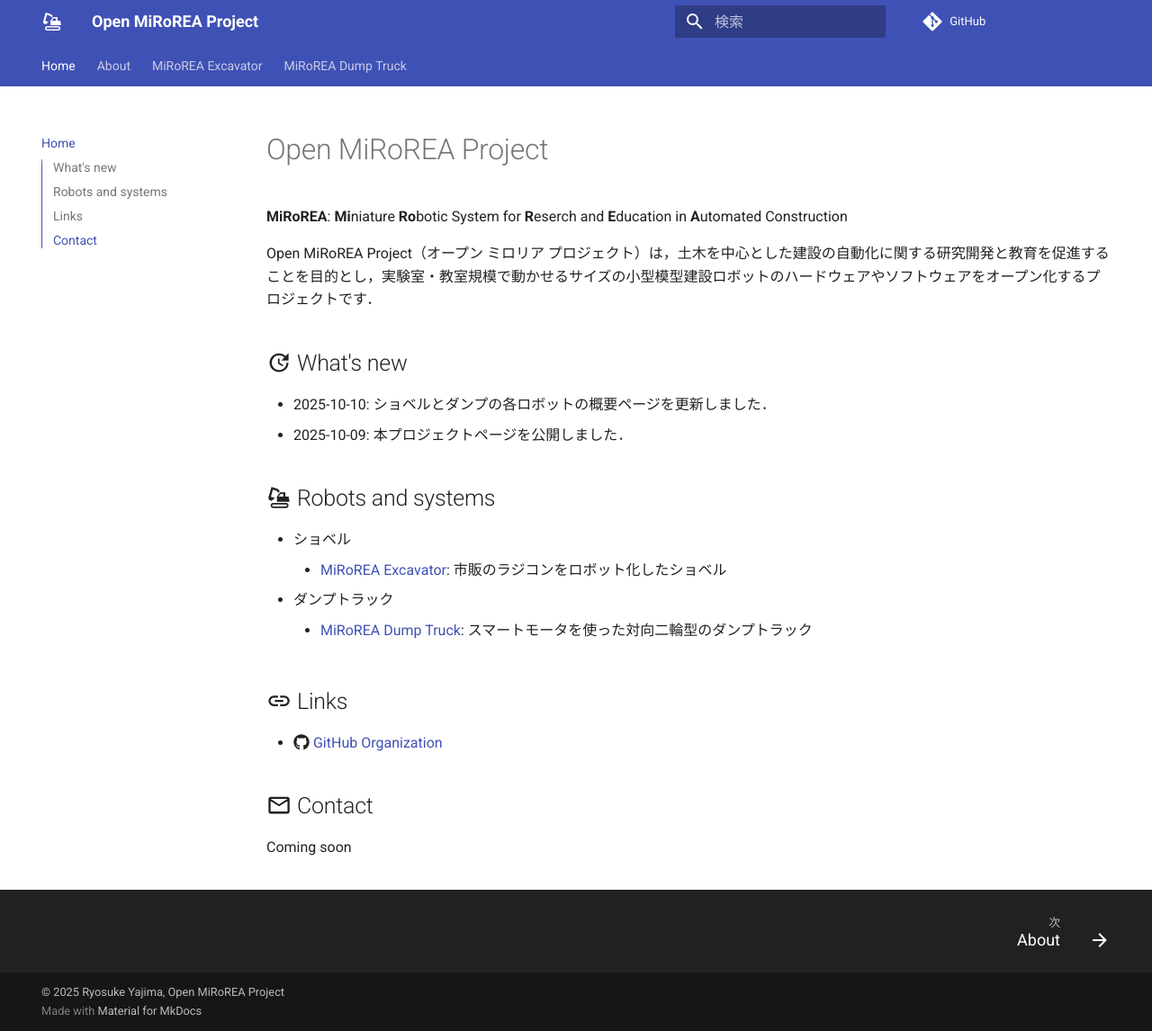
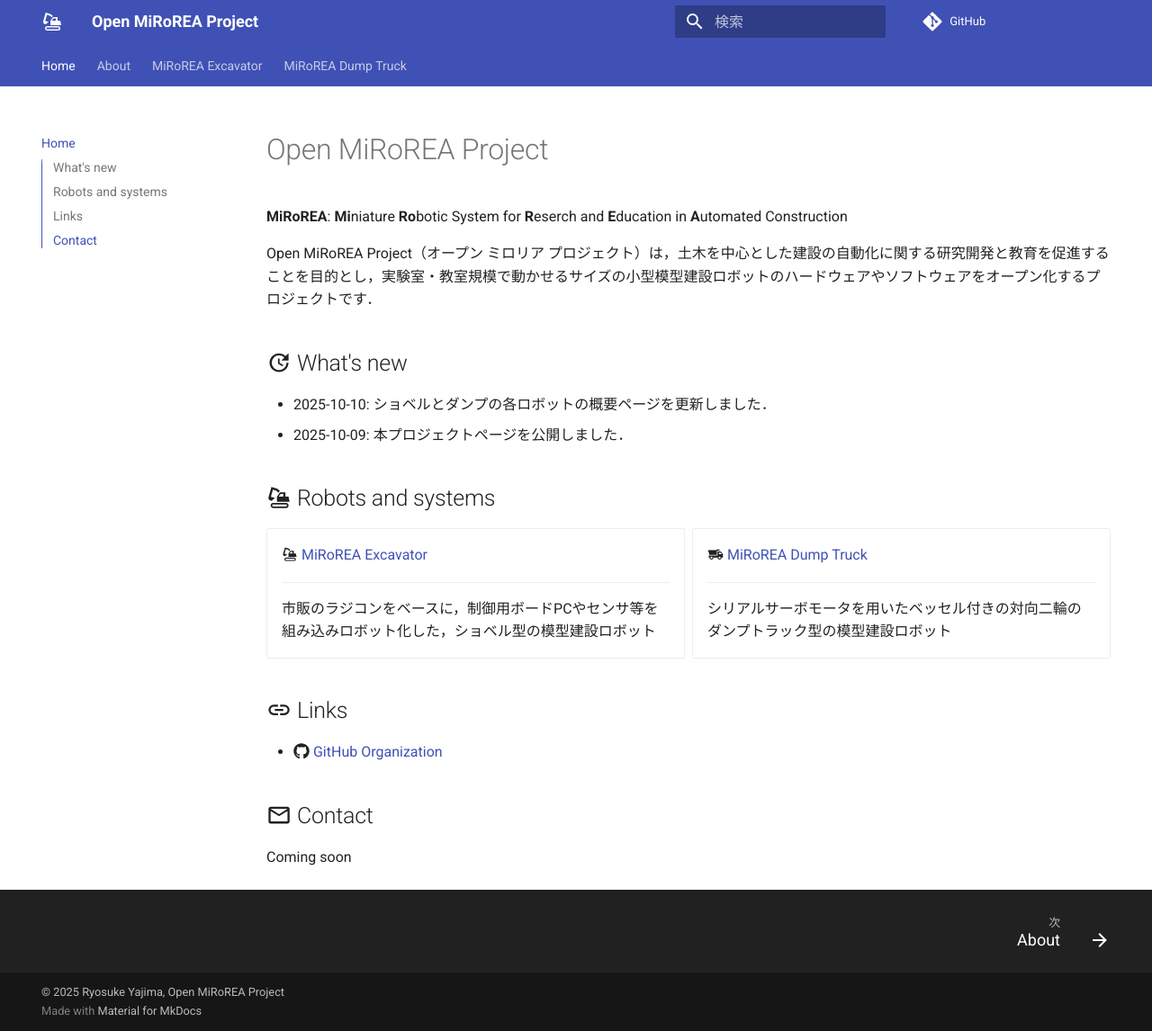
Before and after one commit to Open-MiRoREA/open-mirorea.github.io, an MkDocs documentation site: the page built from src/index.md, in a window 1280 px wide and 1146 px high. Shown: the whole window at 90% size. Built offline with MkDocs 1.6.1 and Material for MkDocs 9.7.7, drawn with Linux system fonts in a browser that asks for light colours.

Commit message:
各所の微修正とショベルの製作手順の概要の作成

```diff
--- a/mkdocs.yml
+++ b/mkdocs.yml
@@ -17,11 +17,27 @@ markdown_extensions:
       emoji_index: !!python/name:material.extensions.emoji.twemoji
       emoji_generator: !!python/name:material.extensions.emoji.to_svg
   - attr_list
+  - admonition
+  - pymdownx.details
+  - pymdownx.superfences
+  - md_in_html
 nav:
   - Home: index.md
   - About: about.md
   - MiRoREA Excavator:
     - MiRoREA Excavatorの概要: mirorea_excavator/index.md
+    # - システム構成: mirorea_excavator/architecture.md
+    - ハードウェアのセットアップ:
+      - ハードウェアのセットアップの概要: mirorea_excavator/hardware/index.md
+      # - Step 0 準備と部品: mirorea_excavator/hardware/prep_parts.md
+    #   - Step 1 3Dプリント部品の造形: mirorea_excavator/hardware/3dprinting.md
+    #   - Step 2 はんだ付けとケーブルの製作: mirorea_excavator/hardware/solder_cables.md
+    #   - Step 3 ラジコンの分解: mirorea_excavator/hardware/disassembly.md
+    #   - Step 4 組み立て: mirorea_excavator/hardware/assembly.md
+    #   - Step 5 配線: mirorea_excavator/hardware/wiring.md
+    # - ソフトウェアのセットアップ:
+    #   - 概要: mirorea_excavator/software/index.md
+    #   - 準備とデータ: mirorea_excavator/software/prep_data.md
   - MiRoREA Dump Truck:
     - MiRoREA Dump Truckの概要: mirorea_dump_truck/index.md
 copyright: © 2025 Ryosuke Yajima, Open MiRoREA Project
--- a/src/index.md
+++ b/src/index.md
@@ -13,10 +13,21 @@ Open MiRoREA Project（オープン ミロリア プロジェクト）は，土
 
 ## :material-excavator: Robots and systems
 
-- ショベル
-    - [MiRoREA Excavator](mirorea_excavator/index.md): 市販のラジコンをロボット化したショベル
-- ダンプトラック
-    - [MiRoREA Dump Truck](mirorea_dump_truck/index.md): スマートモータを使った対向二輪型のダンプトラック
+<div class="grid cards" markdown>
+
+-   :material-excavator: [MiRoREA Excavator](mirorea_excavator/index.md)
+
+    ---
+
+    市販のラジコンをベースに，制御用ボードPCやセンサ等を組み込みロボット化した，ショベル型の模型建設ロボット
+
+-   :material-dump-truck: [MiRoREA Dump Truck](mirorea_dump_truck/index.md)
+
+    ---
+
+    シリアルサーボモータを用いたベッセル付きの対向二輪のダンプトラック型の模型建設ロボット
+
+</div>
 
 
 ## :material-link: Links
```
Also changed, not shown: src/about.md (+1 -1 lines), src/mirorea_dump_truck/index.md (+1 -1 lines), src/mirorea_excavator/hardware/index.md (added, +35 -0 lines), src/mirorea_excavator/index.md (+1 -1 lines), src/mirorea_excavator/hardware/prep_parts.md (added).
